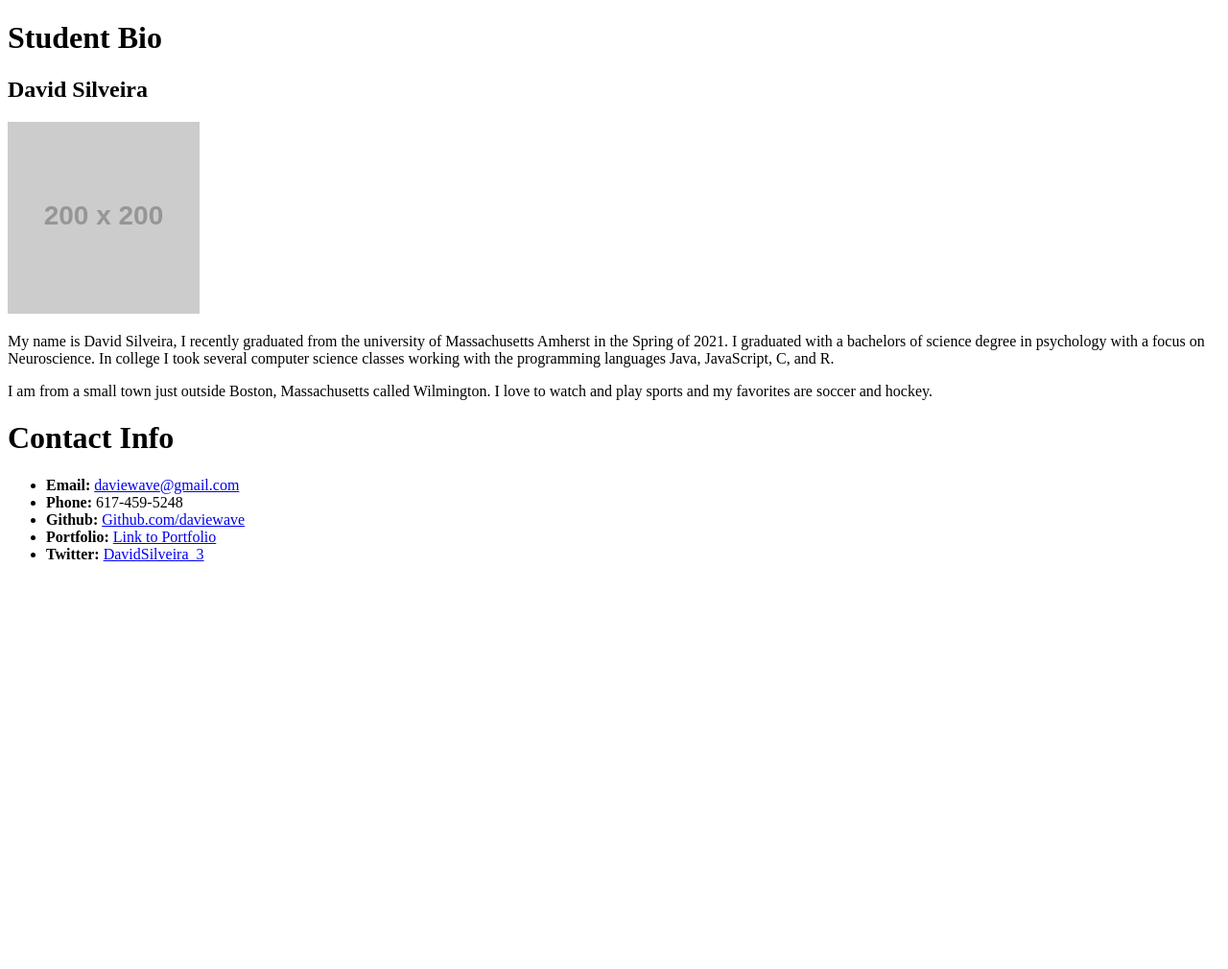
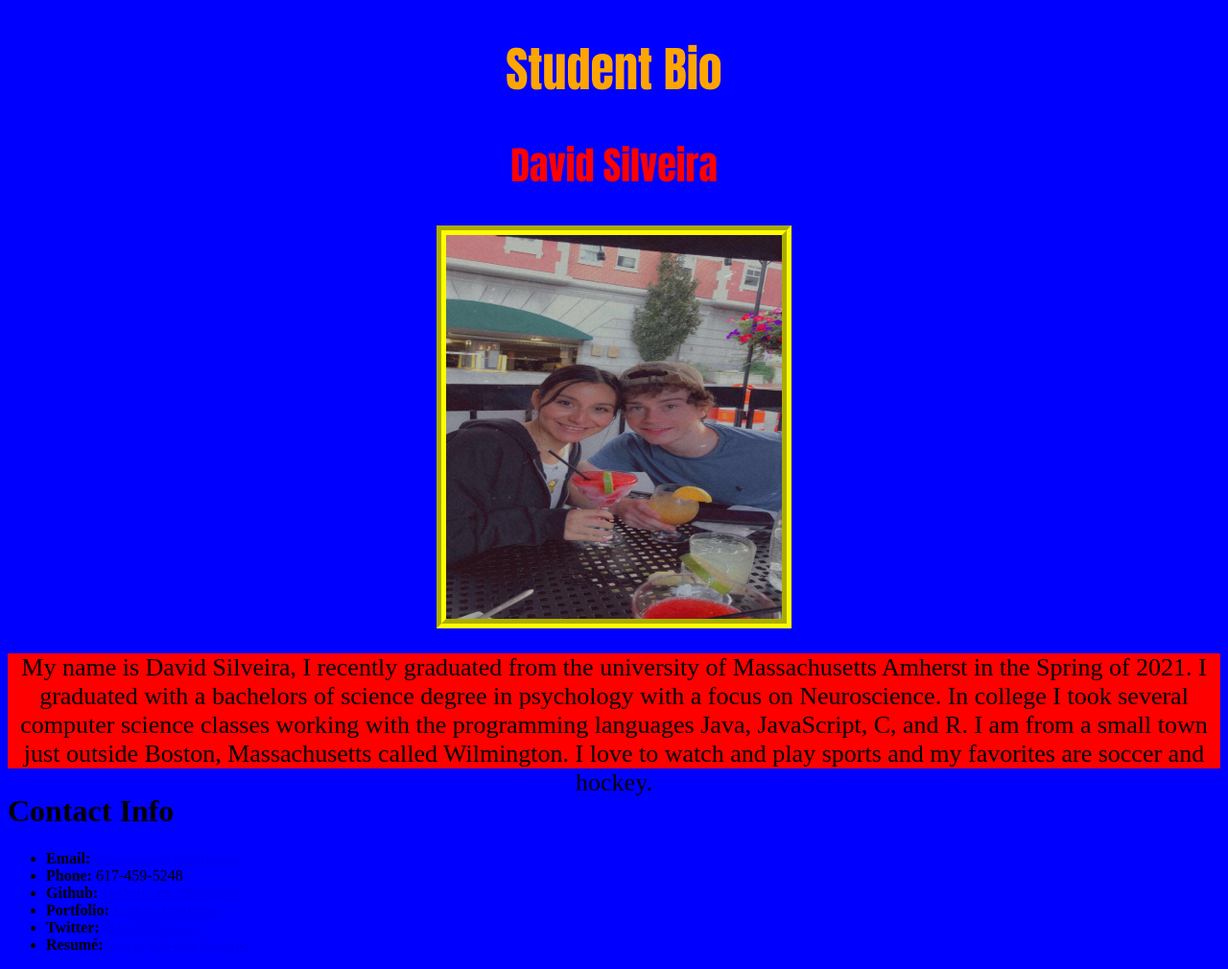
Before and after one commit to daviewave/Bio-Page, a plain HTML site: page index.html in a window 1280 px wide. Shown: the whole page at 96% size. Before the commit the page ends 800 px from the top, so only its background shows below. Drawn offline with Linux system fonts and the light colour scheme; placeholder pictures from the web are drawn by us.

Commit message:
linked css stylesheet + added classes and id's to relative semantics + added a resume portion to the list with a working link

```diff
--- a/index.html
+++ b/index.html
@@ -4,35 +4,33 @@
   <head>
     <meta charset="UTF-8">
     <title>Student Bio</title>
+    <link href="style.css" rel = "stylesheet">
   </head>
 
   <body>
     <!-- TODO: Write Your Code Below-->
     <header>
-      <h1>
+      <h1 id="bio">
         Student Bio
       </h1>
-      <h2>
+      <h2 id="name">
         David Silveira
       </h2>
     </header>
 
     <section>
-      <img src="https://via.placeholder.com/200" alt="placeholder image"/>
+      <img id="selfie" src="./assests/IMG_1535.JPG" alt="Picture of me" height="400px" width="350px"/>
 
-      <p>
-        My name is David Silveira, I recently graduated from the university of Massachusetts Amherst in the Spring of 2021. I graduated with a bachelors of science degree in psychology with a focus on Neuroscience. In college I took several computer science classes working with the programming languages Java, JavaScript, C, and R.
-      </p>
-      <p>
-        I am from a small town just outside Boston, Massachusetts called Wilmington. I love to watch and play sports and my favorites are soccer and hockey.
+      <p class="textbox">
+        My name is David Silveira, I recently graduated from the university of Massachusetts Amherst in the Spring of 2021. I graduated with a bachelors of science degree in psychology with a focus on Neuroscience. In college I took several computer science classes working with the programming languages Java, JavaScript, C, and R.        I am from a small town just outside Boston, Massachusetts called Wilmington. I love to watch and play sports and my favorites are soccer and hockey.
       </p>
     </section>
 
     <header>
-      <h1>Contact Info</h1>
+      <h1 id="contact">Contact Info</h1>
     </header>
 
-    <div>
+    <section>
       <ul>
         <li>
           <strong>Email:</strong>
@@ -54,8 +52,12 @@
           <strong>Twitter:</strong>
           <a href="https://twitter.com/DavidSilveira_3">DavidSilveira_3</a>
         </li>
-      </ul>
-    </div>
+        <li>
+          <strong>Resumé:</strong>
+          <a href="https://docs.google.com/document/d/1CBqOAz6AMIzMtT5ljXDiooHUrnwJx8iV/edit?usp=sharing&ouid=111953404474422350581&rtpof=true&sd=true">David Silveira Resumé</a>
+        </li>
+    </ul>
+    </section>
 
   </body>
 
```
